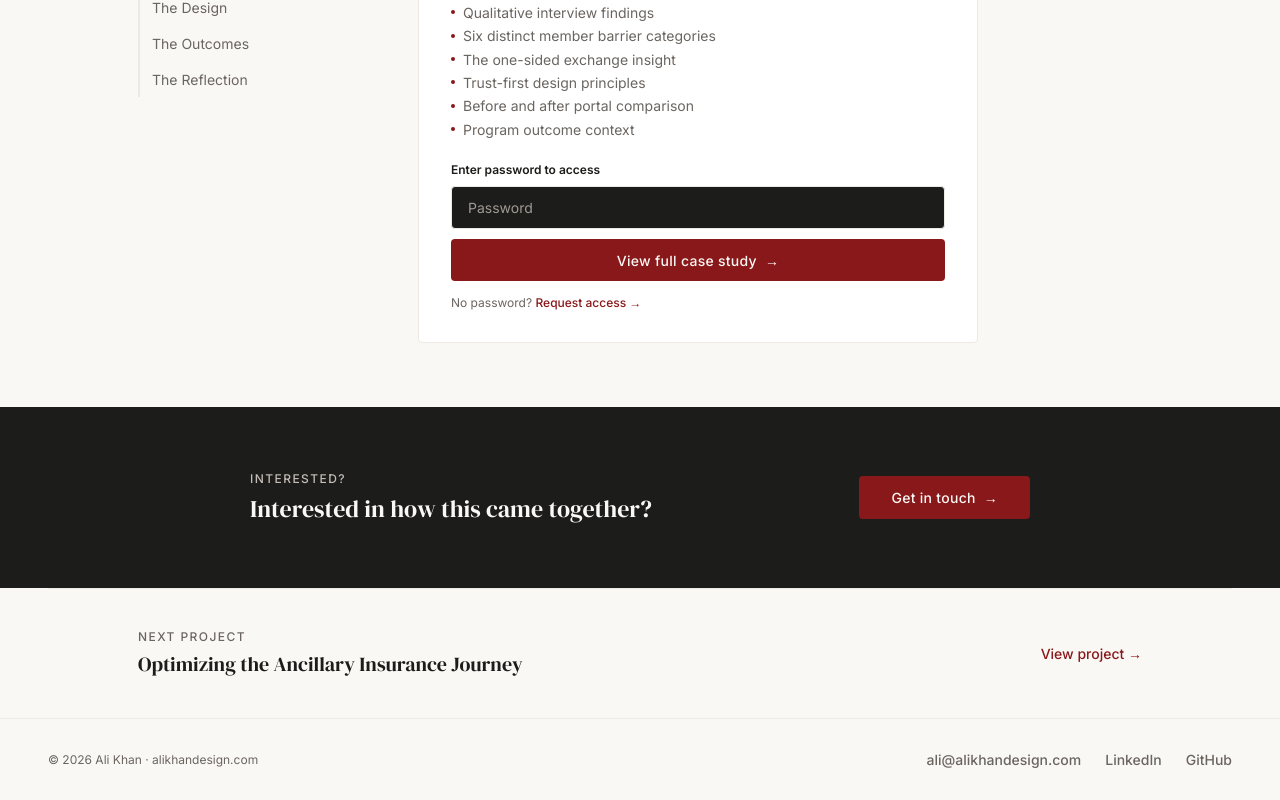
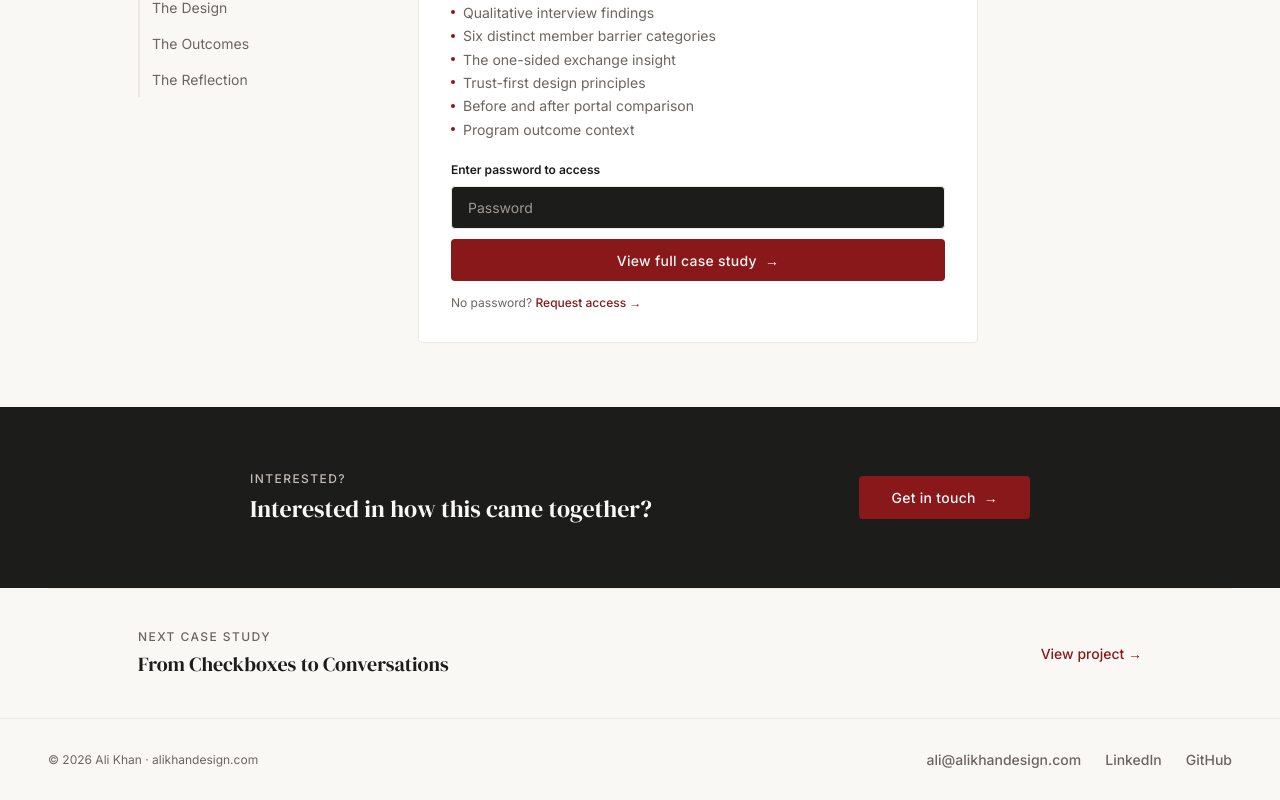
Before and after one commit to alikhandesign/alikhandesign.com, a Next.js app: page /work/ihe-portal in a window 1280 px wide. Shown: the part 1290-2090 px from the top of the page. Built offline with nearby package versions, Linux system fonts and the light colour scheme.

Commit message:
fix: ihe-portal next link -> From Checkboxes to Conversations

```diff
--- a/app/work/ihe-portal/page.tsx
+++ b/app/work/ihe-portal/page.tsx
@@ -154,10 +154,10 @@ export default function IHEPortalPage() {
       <div className="divider" />
       <div style={{ maxWidth: 'var(--max-w)', margin: '0 auto', padding: '2.5rem 3rem', display: 'flex', justifyContent: 'space-between', alignItems: 'center', flexWrap: 'wrap' as const, gap: '1rem' }}>
         <div>
-          <p style={{ fontSize: 12, letterSpacing: '0.12em', textTransform: 'uppercase' as const, color: 'var(--text-muted)', fontWeight: 500, marginBottom: '0.35rem' }}>Next Project</p>
-          <p className="font-serif" style={{ fontSize: '1.25rem', fontWeight: 400 }}>Optimizing the Ancillary Insurance Journey</p>
+          <p style={{ fontSize: 12, letterSpacing: '0.12em', textTransform: 'uppercase' as const, color: 'var(--text-muted)', fontWeight: 500, marginBottom: '0.35rem' }}>Next Case Study</p>
+          <p className="font-serif" style={{ fontSize: '1.25rem', fontWeight: 400 }}>From Checkboxes to Conversations</p>
         </div>
-        <Link href="/work/ancillary-journey" style={{ fontSize: 14, color: 'var(--accent)', fontWeight: 500, textDecoration: 'none' }}>View project →</Link>
+        <Link href="/work/squarespace-redesign" style={{ fontSize: 14, color: 'var(--accent)', fontWeight: 500, textDecoration: 'none' }}>View project →</Link>
       </div>
       <ContactModal isOpen={modalOpen} onClose={() => setModalOpen(false)} />
     </main>
```
